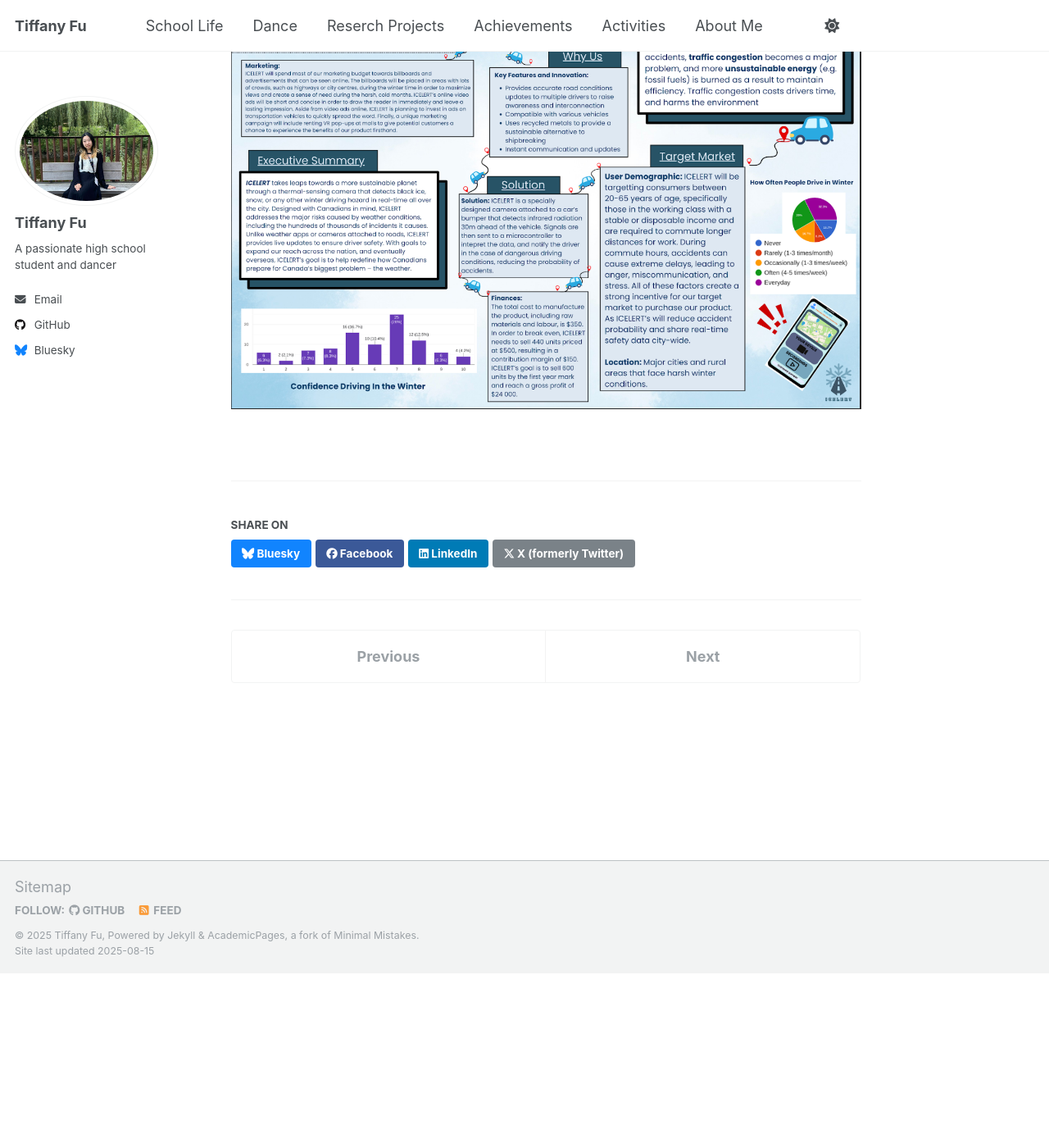
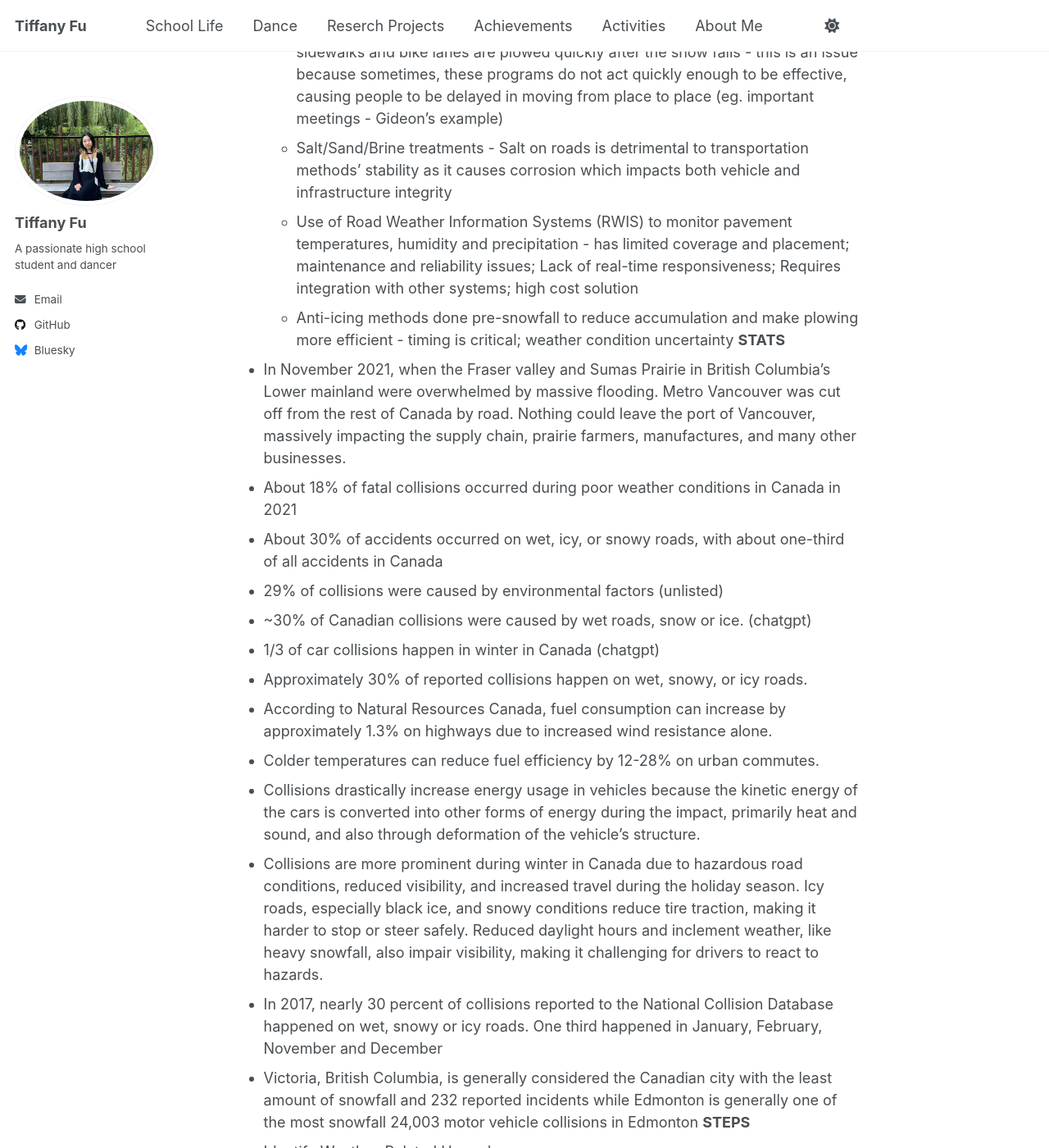
Before and after one commit to TiffanyJTFu/TiffanyFu, a Jekyll site: the page built from _teaching/Innovation-Project.md, in a window 1280 px wide and 1400 px high, scrolled down 1415 px. Shown: the whole window at 82% size. Built offline with Jekyll 4.4.1, drawn with Linux system fonts in a browser that asks for light colours; a script that is not in the unit is left out; before the commit the page ends 2602 px from its top, so only the background shows below that; some of the changed text lies outside the part shown.

Commit message:
Update Innovation-Project.md

```diff
--- a/_teaching/Innovation-Project.md
+++ b/_teaching/Innovation-Project.md
@@ -5,6 +5,7 @@ type: ""
 permalink: /teaching/Innovation-Project
 ---
 
+![shad5](https://tiffanyjtfu.github.io/TiffanyFu/images/shadproject1.png)
 **Innovation Project:** ICELERT
 <br><br>**Problem**
 <br>A problem that is faced by Canadians across the country stems from the natural, harsh winters. The freezing cold temperatures carry many consequences, such as the formation of ice on roads and sidewalks, large piles of snow, blurry and frozen windshields, and more. The vision issue can also cause Canadians to believe they are going slower than they actually are (ie. a 60 kph speed could make you feel like you’re going 30kph). As a result, many Canadians experience unexpected incidents, such as collisions, crashes, sidetracks, and ultimately congestion. The extra time and energy wasted on waiting in long lasting traffic, only results in an increased amount of fossil fuels and carbon emissions being released, yet there is still a decrease in efficiency compared to warmer temperatures. These accidents caused by the cold winters also put unfortunate Canadians in a situation where they may have to a replacement for their source of transportation (e.g. a new car), leading to unnecessary expenses and negative environmental impacts that follow – such as the disposal of materials which can lead to the leakage of toxic materials.
@@ -12,15 +13,54 @@ permalink: /teaching/Innovation-Project
 
 **PROBLEM**
 <br>Heat generating car in some way
-* Stakeholders + Aspects
+* **Stakeholders + Aspects**
 <br>Those in the working industry that need to drive large distances
-  * Truck Transporters:job requires hours on the road, and the faster they are able to travel faster clients
+  * Truck Transporters: job requires hours on the road, and the faster they are able to travel faster clients
   * Office workers: office workers need to wake up earlier to arrive to their workplaces on time
-
-
-
+* **Government Methods of Mitigation**
+  * Snow removal and de-icing: Municipal snow clearing programs ensure roads and sidewalks and bike lanes are plowed quickly after the snow falls - this is an issue because sometimes, these programs do not act quickly enough to be effective, causing people to be delayed in moving from place to place (eg. important meetings - Gideon’s example)
+   * Salt/Sand/Brine treatments - Salt on roads is detrimental to transportation methods’ stability as it causes corrosion which impacts both vehicle and infrastructure integrity
+   * Use of Road Weather Information Systems (RWIS) to monitor pavement temperatures, humidity and precipitation - has limited coverage and placement; maintenance and reliability issues; Lack of real-time responsiveness; Requires integration with other systems; high cost solution
+   * Anti-icing methods done pre-snowfall to reduce accumulation and make plowing more efficient - timing is critical; weather condition uncertainty
+**STATS**
+* In November 2021, when the Fraser valley and Sumas Prairie in British Columbia’s Lower mainland were overwhelmed by massive flooding. Metro Vancouver was cut off from the rest of Canada by road. Nothing could leave the port of Vancouver, massively impacting the supply chain, prairie farmers, manufactures, and many other businesses.
+* About 18% of fatal collisions occurred during poor weather conditions in Canada in 2021
+* About 30% of accidents occurred on wet, icy, or snowy roads, with about one-third of all accidents in Canada
+* 29% of collisions were caused by environmental factors (unlisted)
+* ~30% of Canadian collisions were caused by wet roads, snow or ice. (chatgpt)
+* 1/3 of car collisions happen in winter in Canada (chatgpt)
+* Approximately 30% of reported collisions happen on wet, snowy, or icy roads.
+* According to Natural Resources Canada, fuel consumption can increase by approximately 1.3% on highways due to increased wind resistance alone.
+* Colder temperatures can reduce fuel efficiency by 12-28% on urban commutes.
+* Collisions drastically increase energy usage in vehicles because the kinetic energy of the cars is converted into other forms of energy during the impact, primarily heat and sound, and also through deformation of the vehicle's structure.
+* Collisions are more prominent during winter in Canada due to hazardous road conditions, reduced visibility, and increased travel during the holiday season. Icy roads, especially black ice, and snowy conditions reduce tire traction, making it harder to stop or steer safely. Reduced daylight hours and inclement weather, like heavy snowfall, also impair visibility, making it challenging for drivers to react to hazards.
+* In 2017, nearly 30 percent of collisions reported to the National Collision Database happened on wet, snowy or icy roads. One third happened in January, February, November and December
+* Victoria, British Columbia, is generally considered the Canadian city with the least amount of snowfall and 232 reported incidents while Edmonton is generally one of the most snowfall 24,003 motor vehicle collisions in Edmonton
+**STEPS**
+* Identify Weather-Related Hazards
+  * Analyze collision data to determine which weather conditions (e.g. snow, freezing rain, fog, heavy rain) cause most accidents.
+  * Map high-risk areas (intersections, highways, rural roads) with frequent weather-related incidents.
+* Improve Road Maintenance and Response
+  * Increase frequency and coverage of salting and plowing during snow or freezing rain.
+  * Deploy real-time weather monitoring stations to inform rapid deployment of maintenance crews.
+  * Implement brine pre-treatment strategies before snowfall or freezing rain to reduce ice formation.
+* Enhance Driver Awareness and Communication
+  * Use digital highway signs to display real-time weather and hazard warnings.
+  * Integrate weather alerts with navigation apps  and local radio to inform drivers promptly.
+  * Conduct seasonal public education campaigns on driving behaviour in specific weather conditions.
+* Upgrade Road Infrastructure
+  * Improve drainage systems to prevent pooling during heavy rain.
+  * Install heated pavement technology or road surface treatments in critical zones to reduce ice build-up.
+  * Enhance street lighting and reflective lane markings for reduced-visibility conditions like fog and heavy rain.
+* Enforce Appropriate Speed and Safety Regulations
+  * Implement variable speed limits adjusted to weather conditions using digital signs.
+  * Increase penalties for reckless driving during hazardous weather.
+  * Deploy more police patrols or automated enforcement in areas with high weather-related collision rates.
+* Promote Vehicle Safety Standards
+  * Encourage use of winter tires through rebates or mandatory regulations in winter months.
+  * Promote regular vehicle checks (tire tread depth, windshield wipers, brake efficiency) before winter.
+* Monitor, Evaluate, and Adapt
+  * Continuously evaluate the effectiveness of interventions using accident and response data.
+  * Adjust policies, resource allocation, and infrastructure planning based on evaluation results
 
 ![shad5](https://tiffanyjtfu.github.io/TiffanyFu/images/shad5.jpg)
-
-
-![shad5](https://tiffanyjtfu.github.io/TiffanyFu/images/shadproject1.png)
```
